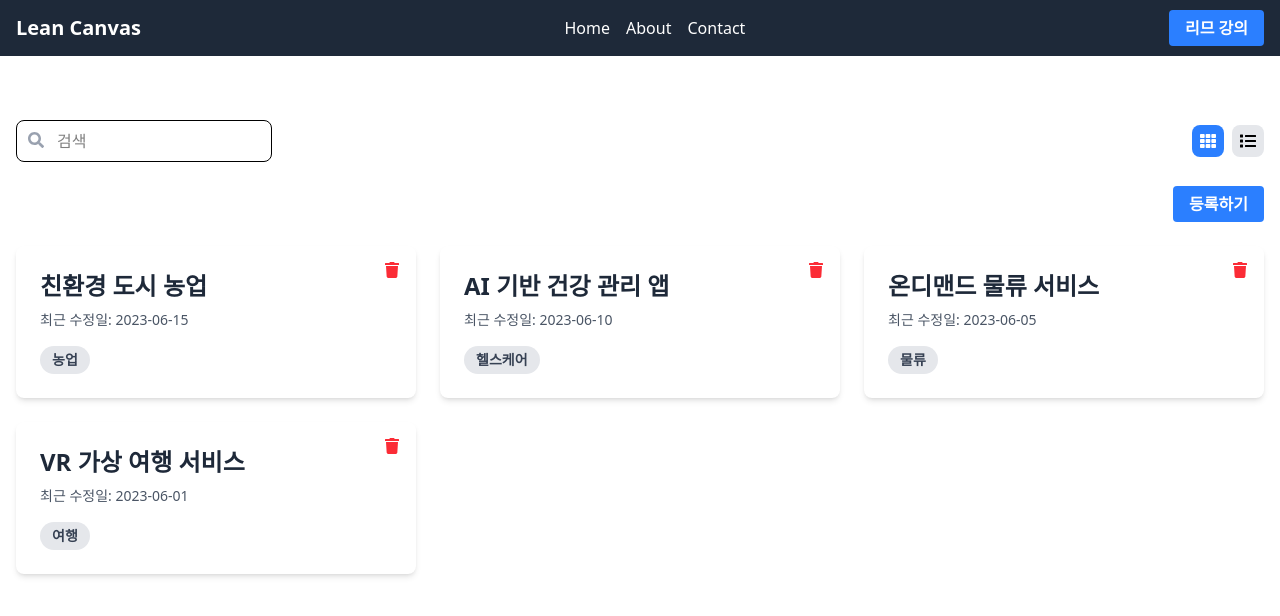
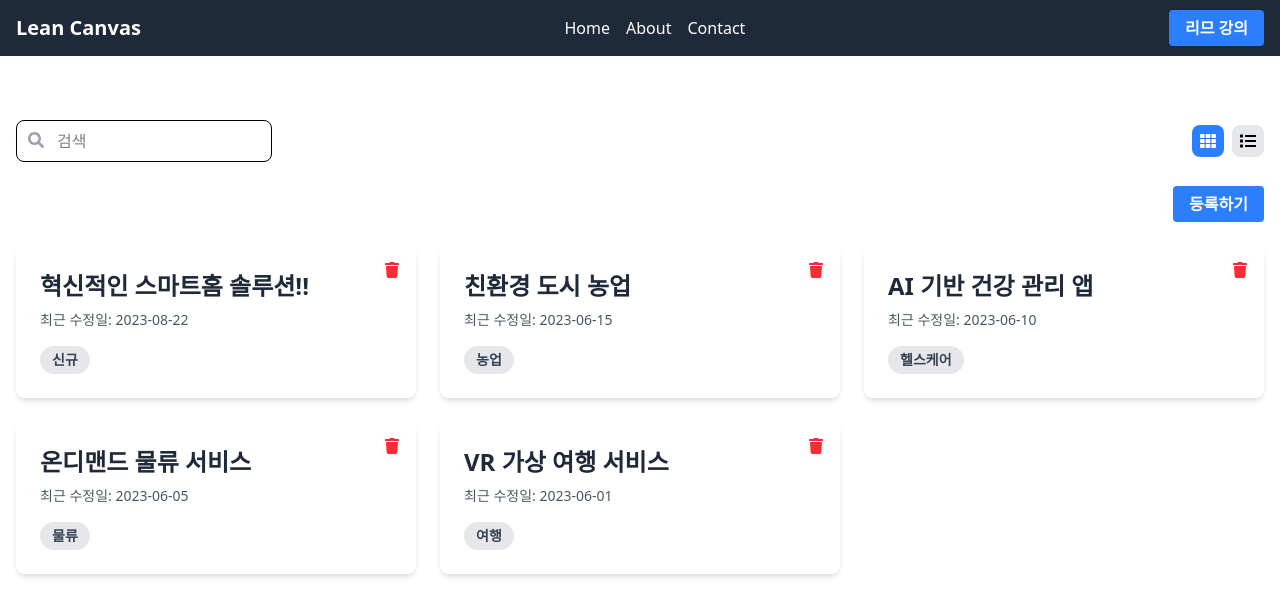
Before and after one commit to limlimjo/lean-canvas-react, a React (Vite) app: page / in a window 1280 px wide. Shown: the top 616 px of the page. Built offline with nearby package versions, Linux system fonts and the light colour scheme; data requests are answered from the project's data file.

Commit message:
[add] 린 캔버스 상세 조회기능 구현

```diff
--- a/data/db.json
+++ b/data/db.json
@@ -23,6 +23,215 @@
       "title": "VR 가상 여행 서비스",
       "lastModified": "2023-06-01",
       "category": "여행"
+    },
+    {
+      "id": 5,
+      "title": "혁신적인 스마트홈 솔루션!!",
+      "lastModified": "2023-08-22",
+      "category": "신규",
+      "problem": {
+        "notes": [
+          {
+            "id": "p1",
+            "content": "기존 스마트홈 시스템의 복잡성",
+            "color": "bg-yellow-300"
+          },
+          {
+            "id": "p2",
+            "content": "높은 초기 설치 비용",
+            "color": "bg-pink-300"
+          },
+          {
+            "id": "p3",
+            "content": "다양한 기기 간 호환성 문제",
+            "color": "bg-blue-300"
+          }
+        ]
+      },
+      "customerSegments": {
+        "notes": [
+          {
+            "id": "cs1",
+            "content": "30-50대 중산층 가정",
+            "color": "bg-blue-300"
+          },
+          {
+            "id": "cs2",
+            "content": "기술에 관심 있는 밀레니얼 세대",
+            "color": "bg-yellow-300"
+          },
+          {
+            "id": "cs3",
+            "content": "에너지 절약에 관심 있는 환경 의식적 소비자",
+            "color": "bg-pink-300"
+          }
+        ]
+      },
+      "valueProposition": {
+        "notes": [
+          {
+            "id": "vp1",
+            "content": "직관적이고 사용하기 쉬운 인터페이스",
+            "color": "bg-pink-300"
+          },
+          {
+            "id": "vp2",
+            "content": "저렴한 초기 비용과 월 구독 모델",
+            "color": "bg-yellow-300"
+          },
+          {
+            "id": "vp3",
+            "content": "모든 주요 스마트홈 기기와 호환",
+            "color": "bg-blue-300"
+          }
+        ]
+      },
+      "solution": {
+        "notes": [
+          {
+            "id": "s1",
+            "content": "AI 기반 자동화 시스템",
+            "color": "bg-yellow-300"
+          },
+          {
+            "id": "s2",
+            "content": "클라우드 기반 중앙 제어 시스템",
+            "color": "bg-blue-300"
+          },
+          {
+            "id": "s3",
+            "content": "모듈식 설계로 쉬운 확장성",
+            "color": "bg-pink-300"
+          }
+        ]
+      },
+      "unfairAdvantage": {
+        "notes": [
+          {
+            "id": "ua1",
+            "content": "특허받은 AI 알고리즘",
+            "color": "bg-pink-300"
+          },
+          {
+            "id": "ua2",
+            "content": "주요 스마트홈 기기 제조업체와의 독점 파트너십",
+            "color": "bg-yellow-300"
+          }
+        ]
+      },
+      "channels": {
+        "notes": [
+          {
+            "id": "ch1",
+            "content": "온라인 직접 판매",
+            "color": "bg-yellow-300"
+          },
+          {
+            "id": "ch2",
+            "content": "전문 설치 업체 네트워크",
+            "color": "bg-blue-300"
+          },
+          {
+            "id": "ch3",
+            "content": "대형 전자제품 소매점",
+            "color": "bg-pink-300"
+          }
+        ]
+      },
+      "keyMetrics": {
+        "notes": [
+          {
+            "id": "km1",
+            "content": "월간 활성 사용자 수",
+            "color": "bg-blue-300"
+          },
+          {
+            "id": "km2",
+            "content": "고객 유지율",
+            "color": "bg-yellow-300"
+          },
+          {
+            "id": "km3",
+            "content": "평균 에너지 절감률",
+            "color": "bg-pink-300"
+          }
+        ]
+      },
+      "costStructure": {
+        "notes": [
+          {
+            "id": "cs1",
+            "content": "하드웨어 개발 및 생산 비용",
+            "color": "bg-pink-300"
+          },
+          {
+            "id": "cs2",
+            "content": "소프트웨어 개발 및 유지보수",
+            "color": "bg-blue-300"
+          },
+          {
+            "id": "cs3",
+            "content": "마케팅 및 고객 지원",
+            "color": "bg-yellow-300"
+          }
+        ]
+      },
+      "revenueStreams": {
+        "notes": [
+          {
+            "id": "rs1",
+            "content": "하드웨어 판매",
+            "color": "bg-yellow-300"
+          },
+          {
+            "id": "rs2",
+            "content": "월간 구독료",
+            "color": "bg-pink-300"
+          },
+          {
+            "id": "rs3",
+            "content": "프리미엄 기능 업그레이드",
+            "color": "bg-blue-300"
+          }
+        ]
+      },
+      "existingAlternatives": {
+        "notes": [
+          {
+            "id": "ea1",
+            "content": "기존 홈 오토메이션 시스템",
+            "color": "bg-yellow-300"
+          },
+          {
+            "id": "ea2",
+            "content": "개별 스마트 기기 사용",
+            "color": "bg-pink-300"
+          }
+        ]
+      },
+      "highLevelConcept": {
+        "notes": [
+          {
+            "id": "hlc1",
+            "content": "모든 가정을 위한 AI 기반 스마트홈",
+            "color": "bg-blue-300"
+          }
+        ]
+      },
+      "earlyAdopters": {
+        "notes": [
+          {
+            "id": "ea1",
+            "content": "테크 얼리어답터",
+            "color": "bg-blue-300"
+          },
+          {
+            "id": "ea2",
+            "content": "에너지 절약 열성 지지자",
+            "color": "bg-pink-300"
+          }
+        ]
+      }
     }
   ]
 }
--- a/src/components/CanvasCard.jsx
+++ b/src/components/CanvasCard.jsx
@@ -3,16 +3,10 @@ import { FaPlus } from 'react-icons/fa';
 import Note from './Note';
 import { v4 as uuidv4 } from 'uuid';
 
-function CanvasCard({ title, isSubtitle = false }) {
-  const [notes, setNotes] = useState([]);
+function CanvasCard({ title, isSubtitle = false, notes = [] }) {
+  const handleAddNote = () => {};
 
-  const handleAddNote = () => {
-    setNotes([...notes, { id: uuidv4(), content: '' }]);
-  };
-
-  const handleRemoveNote = id => {
-    setNotes(notes.filter(note => note.id !== id));
-  };
+  const handleRemoveNote = id => {};
 
   return (
     <div className="row-span-1 bg-white min-h-48 border border-collapse border-gray-300">
@@ -33,6 +27,7 @@ function CanvasCard({ title, isSubtitle = false }) {
             key={note.id}
             id={note.id}
             content={note.content}
+            color={note.color}
             onRemoveNote={handleRemoveNote}
           />
         ))}
--- a/src/components/LeanCanvas.jsx
+++ b/src/components/LeanCanvas.jsx
@@ -1,24 +1,46 @@
-import { FaPlus } from 'react-icons/fa';
 import CanvasCard from './CanvasCard';
-
-function LeanCanvas() {
+function LeanCanvas({ canvas }) {
   return (
     <div className="border-4 border-black">
       <div className="grid grid-cols-5">
-        <CanvasCard title={'1. 문제'} />
-        <CanvasCard title={'4. 해결안'} />
-        <CanvasCard title={'3. 가치제안'} />
-        <CanvasCard title={'5. 경쟁우위'} />
-        <CanvasCard title={'2. 목표 고객'} />
-        <CanvasCard title={'기존 대안'} isSubtitle />
-        <CanvasCard title={'8. 핵심지표'} />
-        <CanvasCard title={'상위개념'} isSubtitle />
-        <CanvasCard title={'9. 고객 경로'} />
-        <CanvasCard title={'얼리 어답터'} isSubtitle />
+        <CanvasCard title={'1. 문제'} notes={canvas.problem.notes} />
+        <CanvasCard title={'4. 해결안'} notes={canvas.solution.notes} />
+        <CanvasCard
+          title={'3. 가치제안'}
+          notes={canvas.valueProposition.notes}
+        />
+        <CanvasCard
+          title={'5. 경쟁우위'}
+          notes={canvas.unfairAdvantage.notes}
+        />
+        <CanvasCard
+          title={'2. 목표 고객'}
+          notes={canvas.customerSegments.notes}
+        />
+        <CanvasCard
+          title={'기존 대안'}
+          isSubtitle
+          notes={canvas.existingAlternatives.notes}
+        />
+        <CanvasCard title={'8. 핵심지표'} notes={canvas.keyMetrics.notes} />
+        <CanvasCard
+          title={'상위개념'}
+          isSubtitle
+          notes={canvas.highLevelConcept.notes}
+        />
+        <CanvasCard title={'9. 고객 경로'} notes={canvas.channels.notes} />
+        <CanvasCard
+          title={'얼리 어답터'}
+          isSubtitle
+          notes={canvas.earlyAdopters.notes}
+        />
       </div>
       <div className="grid grid-cols-2">
-        <CanvasCard title={'7. 비용 구조'} />
-        <CanvasCard title={'6. 수익 흐름'} />
+        <CanvasCard title={'7. 비용 구조'} notes={canvas.costStructure.notes} />
+        <CanvasCard
+          title={'6. 수익 흐름'}
+          notes={canvas.revenueStreams.notes}
+        />
       </div>
     </div>
   );
--- a/src/components/Note.jsx
+++ b/src/components/Note.jsx
@@ -1,7 +1,7 @@
 import { useState, useRef, useEffect } from 'react';
 import { AiOutlineClose, AiOutlineCheck } from 'react-icons/ai';
 
-const Note = ({ id, onRemoveNote }) => {
+const Note = ({ id, content, color: initialColor, onRemoveNote }) => {
   const colorOptions = [
     'bg-yellow-300',
     'bg-pink-300',
@@ -9,13 +9,15 @@ const Note = ({ id, onRemoveNote }) => {
     'bg-green-300',
   ];
 
-  // 0, 1, 2, 3
-  const randomIndex = Math.floor(Math.random() * colorOptions.length);
-  const [color, setColor] = useState(colorOptions[randomIndex]);
+  const [color, setColor] = useState(() => {
+    if (initialColor) return initialColor;
+    // 0, 1, 2, 3
+    const randomIndex = Math.floor(Math.random() * colorOptions.length);
+    return colorOptions[randomIndex];
+  });
 
   const [isEditing, setIsEditing] = useState(false);
   const textareaRef = useRef(null);
-  const [content, setContent] = useState('');
 
   useEffect(() => {
     if (textareaRef.current) {
@@ -54,7 +56,6 @@ const Note = ({ id, onRemoveNote }) => {
       <textarea
         ref={textareaRef}
         value={content}
-        onChange={e => setContent(e.target.value)}
         className={`w-full h-full bg-transparent resize-none border-none focus:outline-none text-gray-900 overflow-hidden`}
         aria-label="Edit Note"
         placeholder="메모를 작성하세요."
--- a/src/pages/CanvasDetail.jsx
+++ b/src/pages/CanvasDetail.jsx
@@ -27,7 +27,7 @@ function CanvasDetail() {
   return (
     <div>
       <CanvasTitle value={canvas?.title} onChange={handleTitleChange} />
-      <LeanCanvas />
+      {canvas && <LeanCanvas canvas={canvas} />}
     </div>
   );
 }
```
